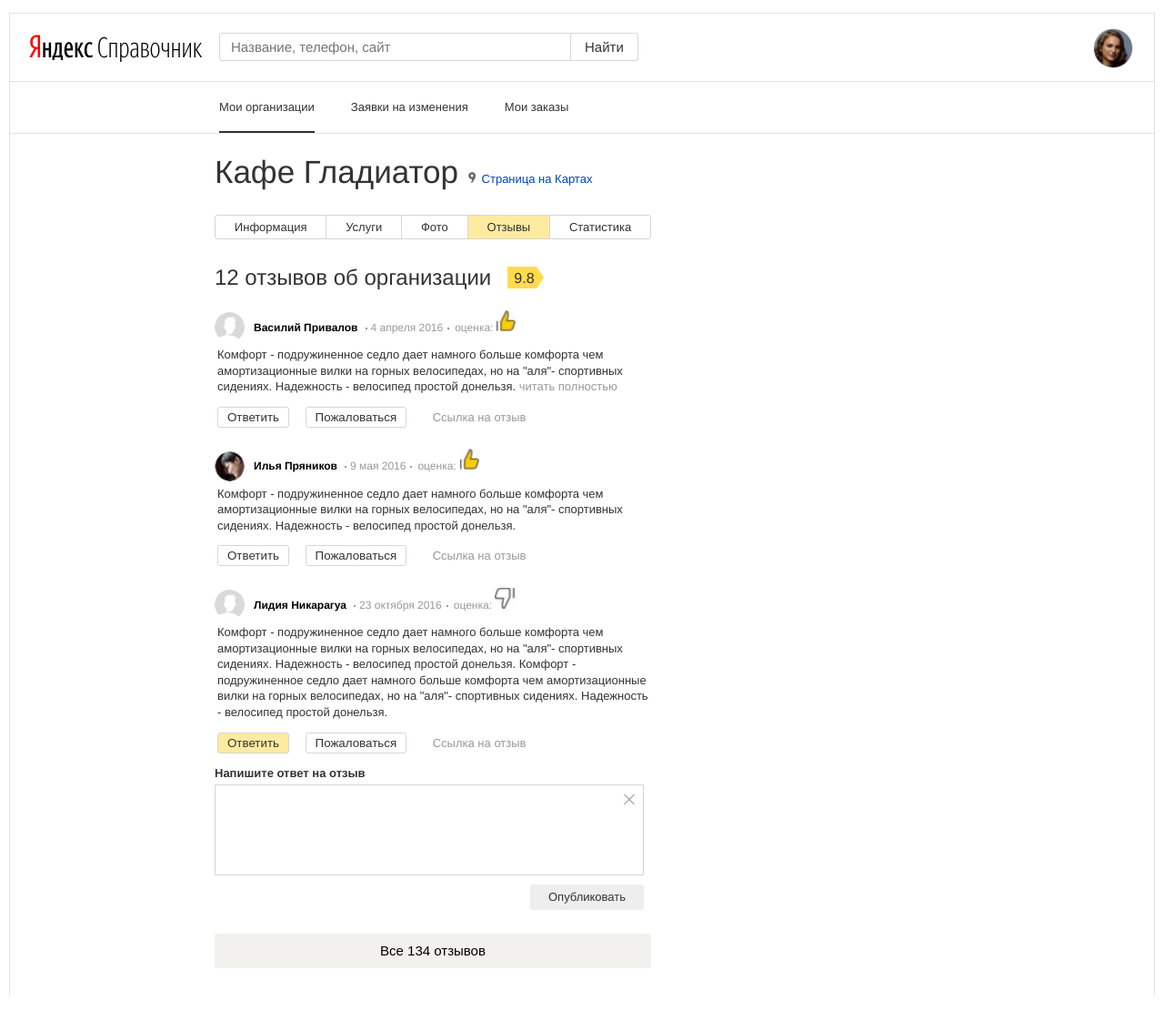
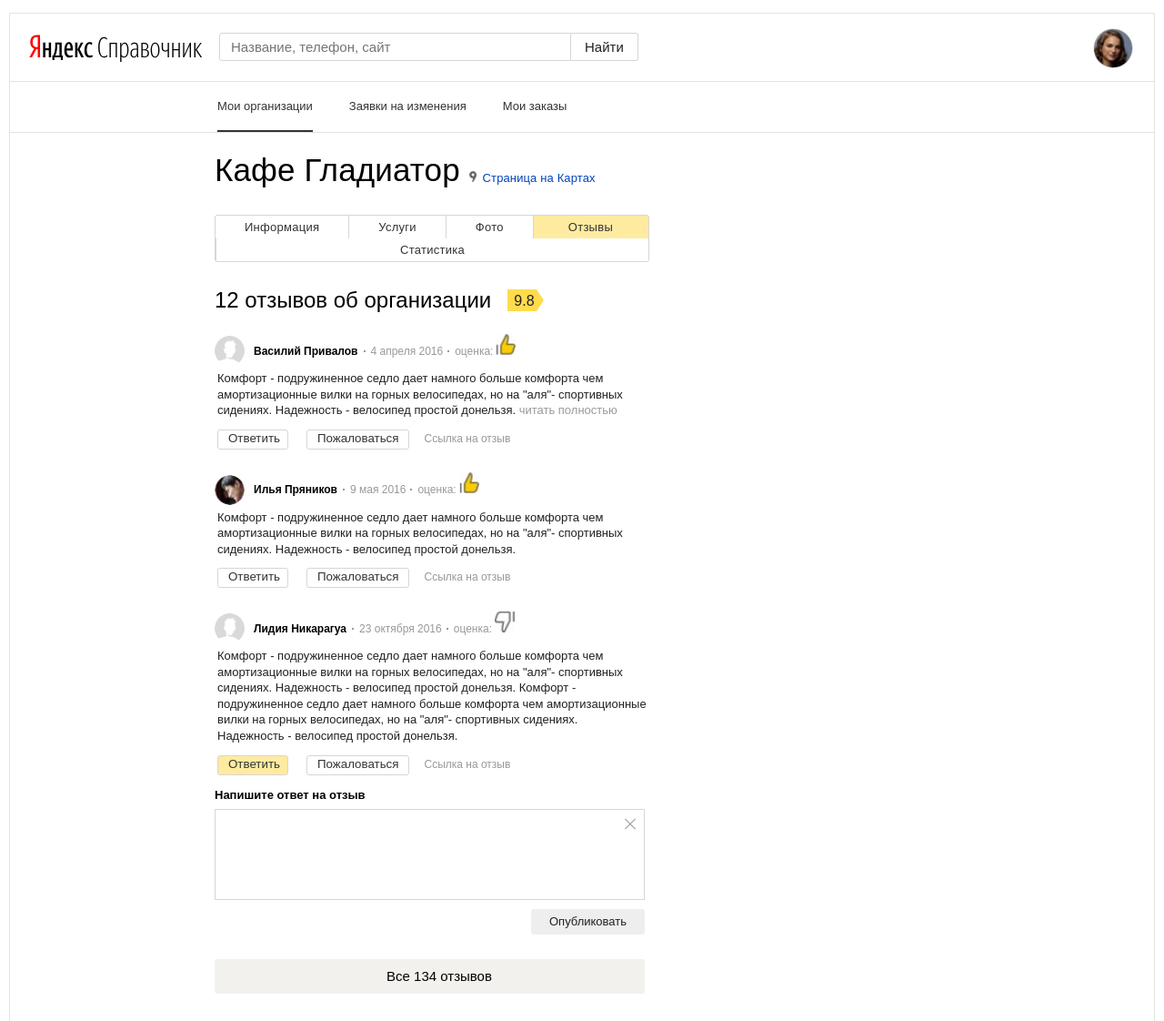
Before and after one commit to shyliaievoleg/yandex-yasli, a plain HTML site: page index.html in a window 1280 px wide. Shown: the whole page at 91% size. Drawn offline with Linux system fonts and the light colour scheme.

Commit message:
perfect pixel fixes

```diff
--- a/css/responsive.css
+++ b/css/responsive.css
@@ -11,6 +11,8 @@
   /* ======================================================= Content */
   .main-nav__list { padding: 0 15px; justify-content: center; }
   .section__content { margin: 0; padding: 0 15px; width: 100%; }
+  .testimonials-item__form { padding-right: 0; }
+  .show-all-testimonial { max-width: 100%; padding: 0 15px; }
 
 }
 @media screen and (max-width: 767px) {
@@ -21,11 +23,17 @@
   .main-nav__link { width: 100%; margin: 0; text-align: center; }
   .tabs__nav-item:not(:first-child) { border-left: none; border-top: 1px solid #d6d6d6; }
   .tabs__nav { flex-direction: column; }
+  .tabs__nav-link { padding: 7px 10px; }
   .search { width: 100%; }
   .section__title-link { margin-top: 10px; }
+  .testimonials-item__meta-author:after,
+  .testimonials-item__meta-date:after { opacity: 0; visibility: hidden; }
+  .testimonials-item__actions .btn { width: 100%; margin: 5px 0; padding: 7px 10px; }
+  .content-title { padding-right: 50px; position: relative; }
+  .content-title__rating { position: absolute; top: 3px; right: 8px; }
+}
+@media screen and (max-width: 480px) {
+  .testimonials-item__meta-author { width: 100%; margin-right: 0; }
   .testimonials-item__meta-date { width: 50%; margin: 5px 0; }
   .testimonials-item__meta-rate { width: 50%; margin: 5px 0; text-align: right; }
-  .testimonials-item__meta-author:after,
-  .testimonials-item__meta-date:after { opacity: 0; visibility: hidden; }
-  .testimonials-item__actions .btn { width: 100%; margin: 5px 0; }
 }
--- a/css/style.css
+++ b/css/style.css
@@ -1,10 +1,10 @@
 /* ================================================== Text & Links */
 body, td, div, select, textarea, input {
-  font: 13px 'Helvetica Neue', Helvetica, Arial, sans-serif;
-  color: #333;
+  font: 13px Arial, Helvetica, sans-serif;
+  color: #212121;
 }
 h1, h2, h3, h1 a, h2 a, h3 a, legend {
-  color:#333;
+  color:#000;
   font-weight: normal;
 }
 h1 {
@@ -16,7 +16,7 @@ h2 {
 h3 {
   font-size: 13px;
   font-weight: 600;
-  margin: 0 0 5px;
+  margin: 0 0 8px;
 }
 p {
   line-height: 1.35em;
@@ -37,7 +37,7 @@ a:hover {
   background: #fff;
   border: 1px solid #d6d6d6;
   border-radius: 3px;
-  padding: 3px 10px;
+  padding: 1px 11px 4px;
   margin: 0;
   cursor: pointer;
   color: #333;
@@ -51,6 +51,8 @@ a:hover {
   background: transparent;
   border-color: transparent;
   color: #999;
+  padding: 0;
+  font-size: 12px;
 }
 .btn_without-border:hover {
   background: transparent;
@@ -171,11 +173,11 @@ body {
   flex-flow: row wrap;
   list-style: none;
   margin: 0;
-  padding: 0 210px;
+  padding: 0 208px;
 }
 .main-nav__link {
   display: inline-block;
-  padding: 20px 0 19px;
+  padding: 19px 0;
   margin: 0 20px;
   border-bottom: 2px solid #fff;
   color: #333;
@@ -188,21 +190,22 @@ body {
 
 /* ======================================================= Content */
 .section__content {
-  width: 480px;
+  width: 478px;
   margin: 0 225px;
 }
 .section__title {
   display: flex;
   flex-flow: row wrap;
   align-items: flex-end;
-  padding: 22px 0 27px;
+  padding: 21px 0 29px;
+  letter-spacing: 0.01em;
 }
 .section__title-text {
-  margin: 0 11px 0 0;
+  margin: 0 10px 0 0;
   font-size: 35px;
 }
 .section__title-link {
-  margin: 0 0 5px;
+  margin: 0 0 4px;
 }
 .icon-marker {
   display: inline-block;
@@ -222,7 +225,6 @@ body {
   width: 100%;
   display: flex;
   flex-flow: row wrap;
-  justify-content: space-between;
   border: 1px solid #d6d6d6;
   border-radius: 3px;
   list-style: none;
@@ -232,25 +234,29 @@ body {
 .tabs__nav-item {
   flex-grow: 1;
 }
-.tabs__nav-item:not(:first-child) {
-  border-left: 1px solid #d6d6d6;
-}
 .tabs__nav-link {
-  padding: 5px 10px;
+  padding: 5px 19px;
   display: block;
   color: #333;
   text-align: center;
   width: 100%;
+  letter-spacing: 0.02em;
+}
+.tabs__nav-item:not(:first-child) .tabs__nav-link {
+  border-left: 1px solid #d6d6d6;
 }
 .tabs__nav-link_active,
 .tabs__nav-link:hover {
   background: #ffeba0;
   color: #333;
 }
+.tabs__nav-link_active {
+  padding: 5px 26px 5px 25px;
+}
 .content-title {
   display: flex;
   flex-flow: row wrap;
-  margin: 0 0 24px;
+  margin: 0 0 25px;
 }
 .content-title__text {
   margin: 0 18px 0 0;
@@ -281,7 +287,7 @@ body {
 /* ================================================== Testimonials */
 .testimonials-item {
   width: 100%;
-  margin: 0 0 12px;
+  margin: 0 0 17px;
 }
 .testimonials-item__meta {
   width: 100%;
@@ -309,8 +315,8 @@ body {
   content: '';
   display: block;
   position: absolute;
-  right: -10px;
-  top: 7px;
+  right: -8px;
+  top: 6px;
   width: 2px;
   height: 2px;
   background: #999;
@@ -325,7 +331,7 @@ body {
   display: block;
   position: absolute;
   right: -7px;
-  top: 7px;
+  top: 6px;
   width: 2px;
   height: 2px;
   background: #999;
@@ -339,20 +345,32 @@ body {
 .testimonials-item__content {
   padding: 0 3px;
 }
+.testimonials-item__content p {
+  margin: 0 0 12px;
+}
 .testimonials-item__actions {
   padding: 0 3px;
+  display: flex;
+  flex-flow: row wrap;
 }
 .testimonials-item__actions .btn {
-  margin: 0 14px 14px 0;
+  margin: 0 20px 11px 0;
+}
+.testimonials-item__actions .btn:first-child {
+  padding-right: 8px;
+}
+.testimonials-item__actions .btn_without-border {
+  margin-top: 2px;
+  margin-left: -5px;
 }
 .testimonials-item__form {
   position: relative;
-  padding: 0 8px 0 0;
+  padding: 3px 5px 0 0;
 }
 .testimonials-item__form-close {
   position: absolute;
-  right: 16px;
-  top: 28px;
+  right: 8px;
+  top: 8px;
   width: 16px;
   height: 16px;
   cursor: pointer;
@@ -375,14 +393,15 @@ body {
 }
 .show-all-testimonial {
   width: 100%;
+  max-width: 473px;
   text-align: center;
   height: 38px;
-  padding: 0 15px;
+  padding: 0 15px 0 36px;
   background: #f2f1ed;
   border-radius: 3px;
   border: none;
   cursor: pointer;
-  margin: 8px 0 30px;
+  margin: 9px 0 30px;
   font-size: 15px;
 }
 .show-all-testimonial:hover {
@@ -393,6 +412,7 @@ body {
 .form {
   width: 100%;
   margin: 0 0 18px;
+  position: relative;
 }
 .form__row {
   width: 100%;
@@ -409,6 +429,7 @@ body {
   resize: none;
   border: 1px solid #d6d6d6;
   padding: 10px 12px;
+  margin: 0;
 }
 .form__submit {
   border: none;
--- a/index.html
+++ b/index.html
@@ -127,8 +127,8 @@
                     <div class="form__row form__row_align-right">
                       <input class="form__submit" type="submit" name="submit" value="Опубликовать">
                     </div>
+                    <span class="testimonials-item__form-close"></span>
                   </form>
-                  <span class="testimonials-item__form-close"></span>
                 </div><!-- /testimonials-form -->
               </div><!-- /testimonials-item -->
 
```
